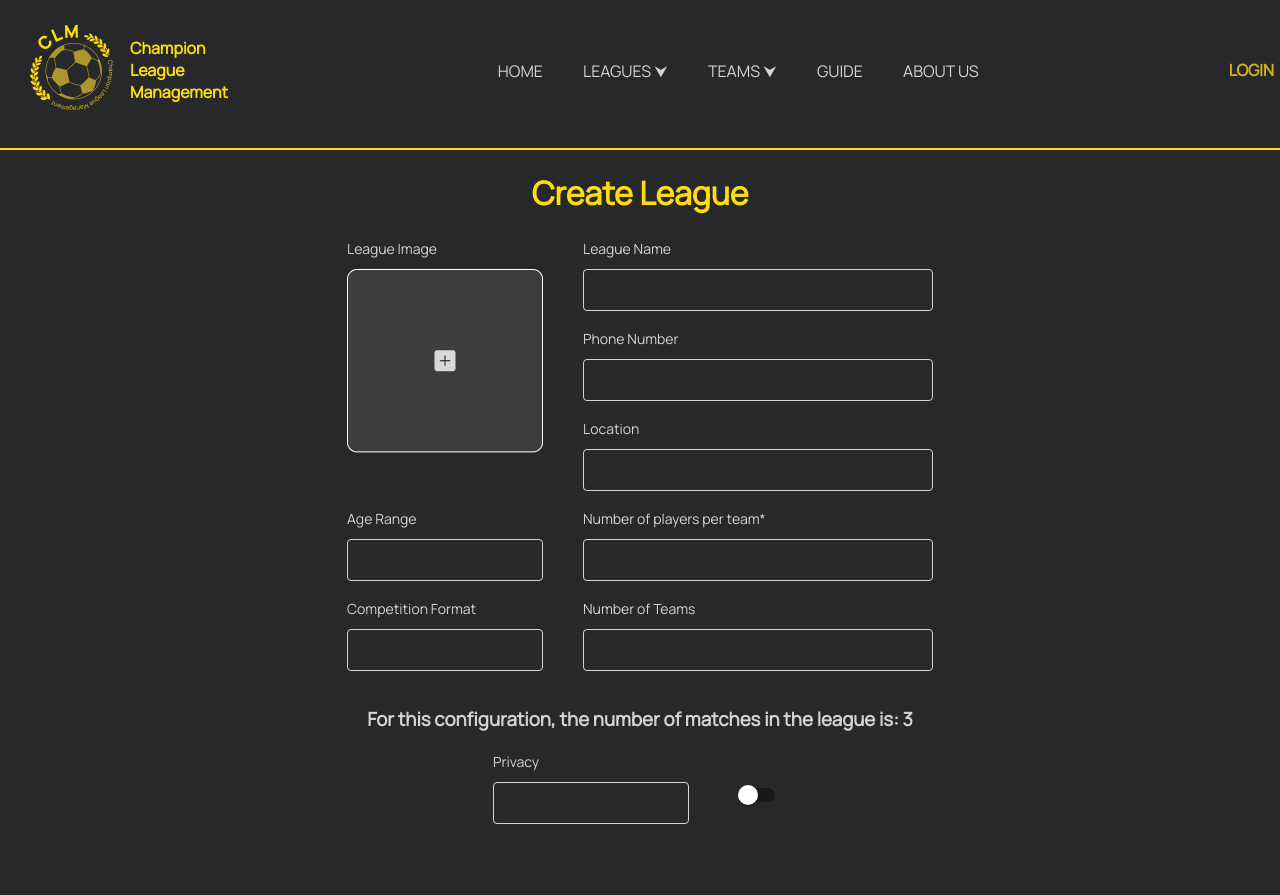
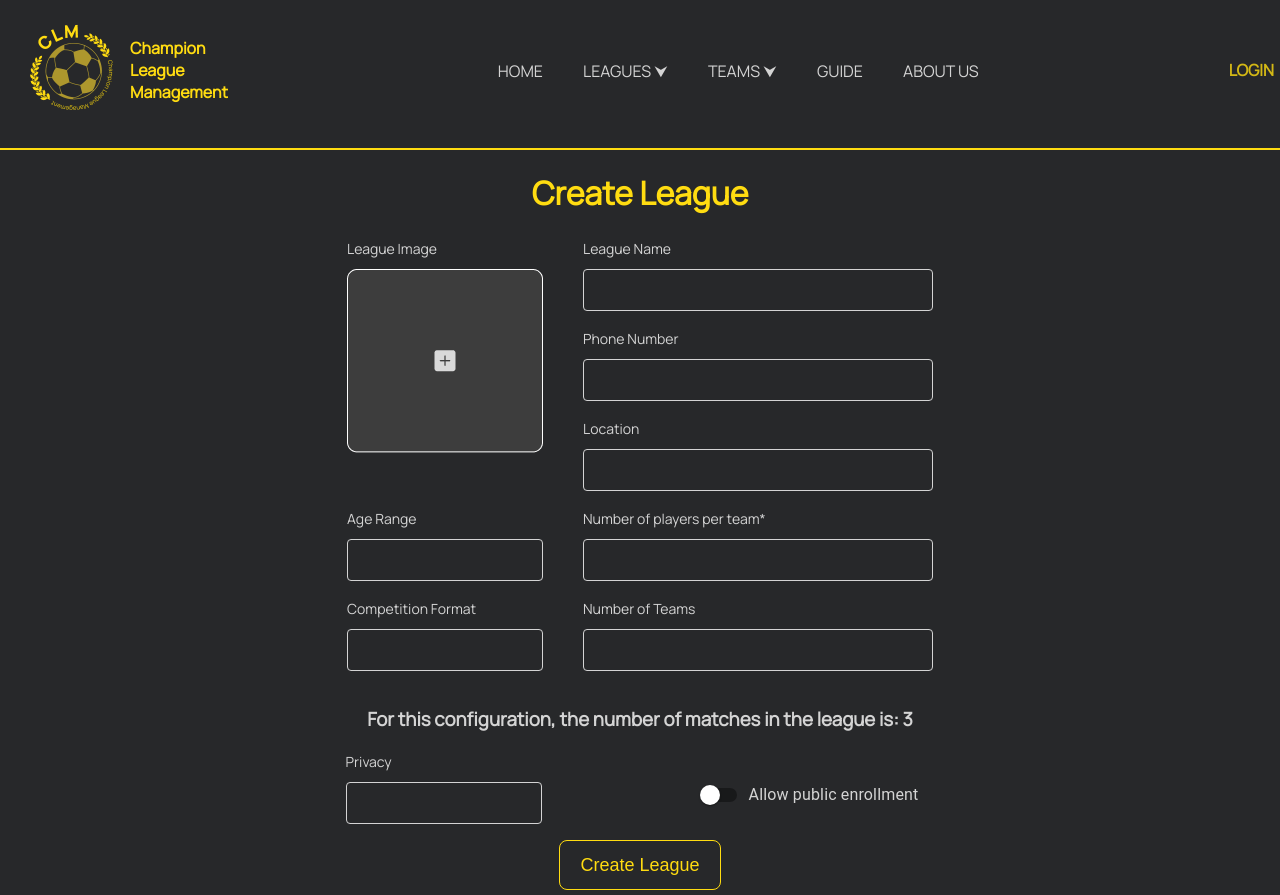
Before and after one commit to CLM-TTTB/clm-web-client, a React (Create React App) app: page /createLeague in a window 1280 px wide. Shown: the top 895 px of the page. Built offline with nearby package versions, Linux system fonts and the light colour scheme.

Commit message:
add toastify and handle input fields

```diff
--- a/src/pages/createLeague.js
+++ b/src/pages/createLeague.js
@@ -7,7 +7,12 @@ import Layout from '~/components/layout';
 import Input from '~/components/input';
 import InputShort from '~/components/input-short';
 import ImageButton from '~/components/imageButton';
-import { Switch } from '@mui/material';
+import { FormControlLabel, FormGroup, Switch } from '@mui/material';
+import Dropdown from 'react-bootstrap/Dropdown';
+import DropdownButton from 'react-bootstrap/DropdownButton';
+import { toast } from 'react-toastify';
+import { ToastContainer } from 'react-toastify';
+import 'react-toastify/dist/ReactToastify.css';
 
 const CreateLeague = () => {
   const navigate = useNavigate();
@@ -20,6 +25,57 @@ const CreateLeague = () => {
   const [competitionFormat, setCompetitionFormat] = useState('');
   const [numOfTeams, setNumOfTeams] = useState('');
   const [privacy, setPrivacy] = useState('');
+
+  const [enrollmentDeadline, setEnrollmentDeadline] = useState('');
+  const [numOfPeople, setNumOfPeople] = useState('');
+
+  const ShowPublicEnrollment = () => {
+    if (privacy === 'Public') {
+      return (
+        <div className={styles.createLeagueForm}>
+          <InputShort
+            label="Enrollment Deadline"
+            placeholder="Enrollment deadline"
+            value={enrollmentDeadline}
+            onChange={(e) => setEnrollmentDeadline(e.target.value)}
+          />
+
+          <Input
+            label="Number of People"
+            placeholder="Number of People"
+            value={numOfPeople}
+            onChange={(e) => setNumOfPeople(e.target.value)}
+          />
+        </div>
+      );
+    }
+    return null;
+  };
+
+  const handleCreateLeague = () => {
+    if (
+      leagueName.length < 1 ||
+      phoneNumber.length < 1 ||
+      location.length < 1 ||
+      ageRange.length < 1 ||
+      numOfPlayers.length < 1 ||
+      competitionFormat.length < 1 ||
+      numOfTeams.length < 1 ||
+      privacy.length < 1
+    ) {
+      alert('Please fill out all fields');
+    } else {
+      toast.success('League created successfully!');
+      setLeagueName('');
+      setPhoneNumber('');
+      setLocation('');
+      setAgeRange('');
+      setNumOfPlayers('');
+      setCompetitionFormat('');
+      setNumOfTeams('');
+      setPrivacy('');
+    }
+  };
 
   return (
     <Layout>
@@ -94,6 +150,7 @@ const CreateLeague = () => {
       </div>
 
       <div className={styles.createLeagueForm}>
+        <div className={styles.form3}>
           <InputShort
             label="Privacy"
             placeholder="Privacy"
@@ -101,9 +158,30 @@ const CreateLeague = () => {
             styles={styles.alignLeft}
             onChange={(e) => setPrivacy(e.target.value)}
           />
+        </div>
 
-        <Switch Allow public enrollment />
+        <div className={styles.form4}>
+          <FormGroup>
+            <FormControlLabel
+              control={
+                <Switch
+                  disabled={privacy === 'Private'}
+                  checked={privacy === 'Public'}
+                />
+              }
+              label="Allow public enrollment"
+            />
+          </FormGroup>
         </div>
+      </div>
+
+      <ShowPublicEnrollment />
+
+      <div className={styles.createLeagueForm}>
+        <Button text="Create League" onClick={handleCreateLeague}></Button>
+      </div>
+
+      <ToastContainer />
     </Layout>
   );
 };
--- a/src/styles/createLeague.module.css
+++ b/src/styles/createLeague.module.css
@@ -21,6 +21,19 @@ html {
 .form2 {
   display: flex;
   flex-direction: column;
+  align-items: right;
+}
+
+.form3 {
+  display: flex;
+  flex-direction: row;
+  margin-right: 120px;
+}
+
+.form4 {
+  display: flex;
+  flex-direction: row;
+  align-items: right;
 }
 
 .title {
```
Lines whose indentation alone changed are shown as unchanged.
